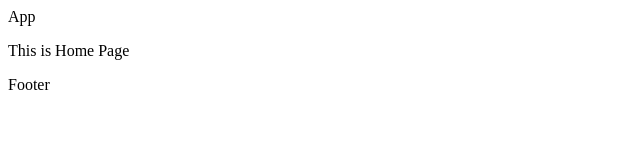
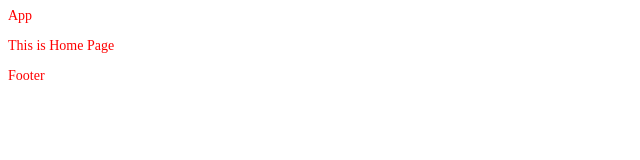
Before and after one commit to akhilesh9030/git_example, a plain HTML site: page index.html in a window 1280 px wide. Shown: the whole page, without its empty margins (0-640 px from the left). Drawn offline with Linux system fonts and the light colour scheme.

Commit message:
add script files

```diff
--- a/index.html
+++ b/index.html
@@ -2,6 +2,7 @@
 <html>
 <head>
     <title>Home</title>
+	<link rel = "stylesheet" type="text/css" href="styles/style.css">
 </head>
 <body>
 <header>App</header>
--- /dev/null
+++ b/scripts/app.js
@@ -0,0 +1 @@
+console.log("Application started")
```
